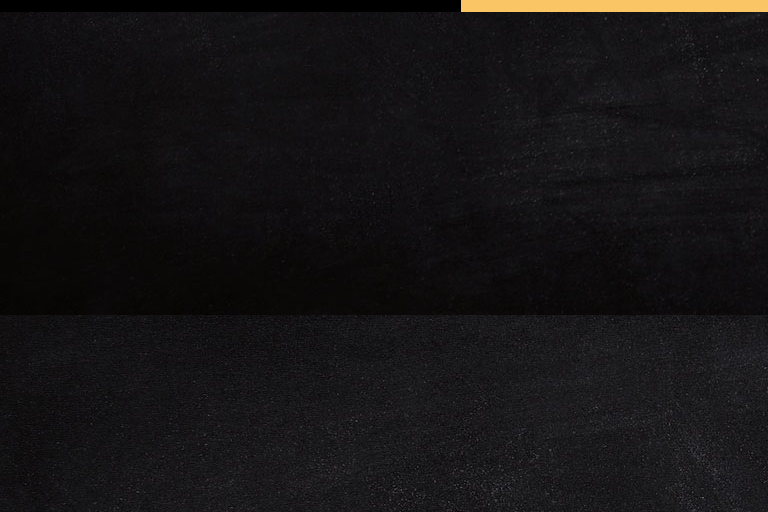
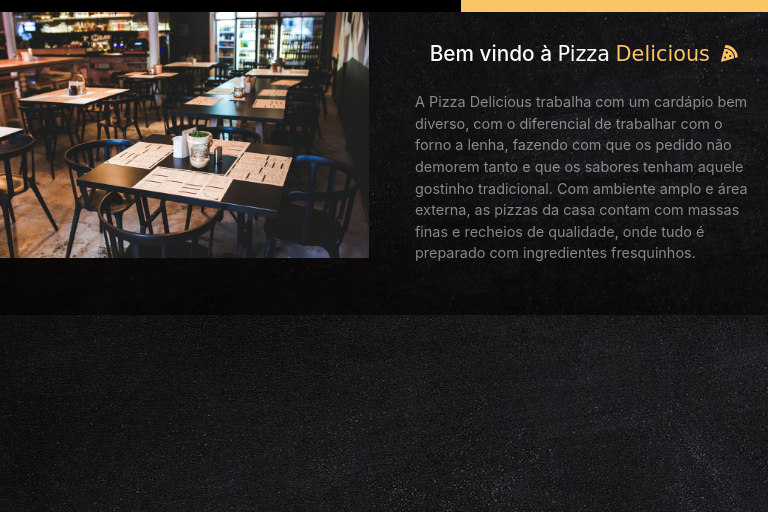
Before and after one commit to ArturdaSilvaRezende/Pizza-Delicious-project-started, a website built with webpack: page src/index.html in a window 768 px wide. Shown: the part 965-1477 px from the top of the page. Built offline with nearby package versions, Linux system fonts and the light colour scheme; a web font is replaced by a local one.

Commit message:
Finished main-about is responsive

```diff
--- a/src/assets/js/img-routes.js
+++ b/src/assets/js/img-routes.js
@@ -13,3 +13,6 @@ import "../img/bg_3.jpg";
 import "../img/carousel-pizza-01.png";
 import "../img/carousel-pizza-02.png";
 import "../img/carousel-pizza-03.png";
+
+//about
+import "../img/about.jpg";
--- a/src/assets/scss/_global-style.scss
+++ b/src/assets/scss/_global-style.scss
@@ -1,6 +1,11 @@
 @import url('https://fonts.googleapis.com/css2?family=Style+Script&display=swap');
 
 $orange-default: #fac564;
+
+::selection {
+    background-color: $orange-default;
+    color: #000;
+}
 
 //text orange global
 .color-orange {
@@ -56,3 +61,8 @@ $orange-default: #fac564;
 .bg-orange {
     background-color: $orange-default;
 }
+
+//custom font
+.custom-span {
+    font-family: 'Style Script', cursive;
+}
--- /dev/null
+++ b/src/assets/scss/_main-about.scss
@@ -0,0 +1,47 @@
+.main {
+
+    @media screen and (max-width: 767px) {
+        #about {
+
+
+            .row {
+
+                .about-content {
+
+                    h3 {
+                        font-size: 1.3rem;
+                        margin-top: 30px;
+                    }
+
+                    p {
+                        font-size: 0.9rem;
+                    }
+                }
+            }
+        }
+    }
+
+    @media screen and (min-width: 768px) and (max-width: 992px) {
+        #about {
+
+            .row {
+
+                .about-img {
+                    width: 50% !important;
+                }
+                .about-content {
+
+                    h3 {
+                        font-size: 1.3rem;
+                        margin-top: 30px;
+                    }
+
+                    p {
+                        font-size: 0.9rem;
+                    }
+                }
+            }
+        }
+
+    }
+}
--- a/src/assets/scss/_reset.scss
+++ b/src/assets/scss/_reset.scss
@@ -19,4 +19,5 @@ html, body {
 
 body {
     background-image: url('../img/bg_4.jpg');
+    background-attachment: fixed;
 }
--- a/src/assets/scss/main.scss
+++ b/src/assets/scss/main.scss
@@ -5,3 +5,4 @@
 @import "header";
 @import "carousel";
 @import "main-contact";
+@import "main-about";
--- a/src/index.html
+++ b/src/index.html
@@ -175,6 +175,27 @@
                 </div>
             </section><!-- contact container -->
 
+            <section id="about" class="overflow-hidden">
+                <div class="row">
+                    <div class="col-md-6">
+                        <img class="d-block w-100" src="assets/img/about.jpg" alt="about-pizza-delicious">
+                    </div>
+                    <div
+                        class="col-md-6 col-sm-12 d-flex align-items-center justify-content-center flex-column about-content">
+
+                        <h3 class="text-white">Bem vindo à <span class="custom-span">Pizza</span>
+                            <span class="custom-span color-orange">Delicious <i
+                                    class="fas fa-pizza-slice pl-1"></i></span>
+                        </h3>
+                        <p class="text-white-50 p-3">A Pizza Delicious trabalha com um cardápio bem diverso, com o
+                            diferencial de trabalhar com o forno a lenha, fazendo com que os pedido não demorem tanto e
+                            que os sabores tenham aquele gostinho tradicional. Com ambiente amplo e área externa, as
+                            pizzas da casa contam com massas finas e recheios de qualidade, onde tudo é preparado com
+                            ingredientes fresquinhos.</p>
+                    </div>
+                </div>
+            </section><!-- abaout -->
+
         </main>
     </div>
 
```
Also changed, not shown: src/assets/img/about.jpg (added).
